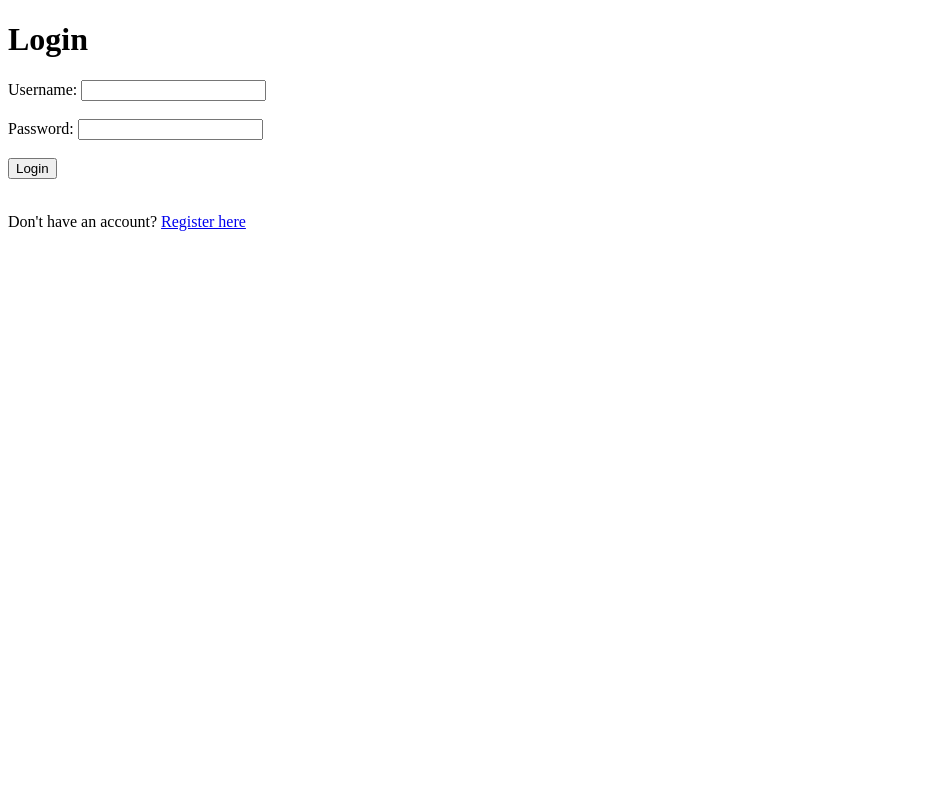
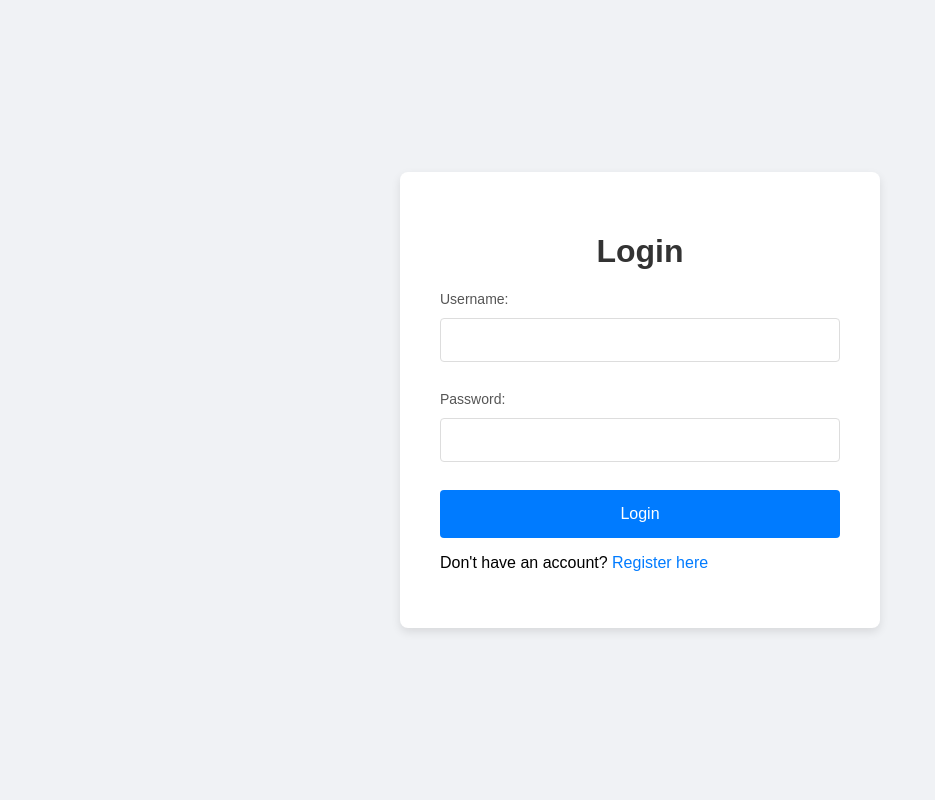
Before and after one commit to ejlanuza123/Math_Quiz, a PHP site: page /login.php in a window 1280 px wide. Shown: the whole page, without its empty margins (0-935 px from the left). Run offline with PHP 8.4, Linux system fonts and the light colour scheme.

Commit message:
added some style in login

```diff
--- a/login.php
+++ b/login.php
@@ -41,12 +41,108 @@ if ($_SERVER['REQUEST_METHOD'] == 'POST') {
     <meta charset="UTF-8">
     <meta name="viewport" content="width=device-width, initial-scale=1.0">
     <title>Login</title>
+    <style>
+        /* General Body Styles */
+        body {
+            font-family: 'Arial', sans-serif;
+            background-color: #f0f2f5;
+            display: flex;
+            justify-content: center;
+            align-items: center;
+            height: 100vh;
+            margin: 0;
+        }
+
+        /* Container Styling */
+        .container {
+            background-color: #ffffff;
+            padding: 40px;
+            border-radius: 8px;
+            box-shadow: 0 4px 10px rgba(0, 0, 0, 0.1);
+            width: 400px;
+        }
+
+        h1 {
+            text-align: center;
+            color: #333;
+            margin-bottom: 20px;
+        }
+
+        /* Form Inputs */
+        label {
+            font-size: 14px;
+            color: #555;
+        }
+
+        input[type="text"], input[type="password"] {
+            width: 100%;
+            padding: 12px;
+            margin: 10px 0;
+            border: 1px solid #ddd;
+            border-radius: 4px;
+            box-sizing: border-box;
+            font-size: 16px;
+            transition: border-color 0.3s;
+        }
+
+        input[type="text"]:focus, input[type="password"]:focus {
+            border-color: #007bff;
+            outline: none;
+        }
+
+        /* Submit Button */
+        input[type="submit"] {
+            background-color: #007bff;
+            color: white;
+            border: none;
+            padding: 15px 20px;
+            width: 100%;
+            font-size: 16px;
+            cursor: pointer;
+            border-radius: 4px;
+            transition: background-color 0.3s;
+        }
+
+        input[type="submit"]:hover {
+            background-color: #0056b3;
+        }
+
+        /* Error Message */
+        p.error {
+            color: red;
+            text-align: center;
+            font-size: 14px;
+            margin-bottom: 15px;
+        }
+
+        /* Link Styling */
+        p a {
+            text-decoration: none;
+            color: #007bff;
+        }
+
+        p a:hover {
+            text-decoration: underline;
+        }
+
+        /* Responsive Design */
+        @media (max-width: 480px) {
+            .container {
+                width: 90%;
+                padding: 30px;
+            }
+        }
+    </style>
 </head>
 <body>
+    <div class="container">
         <h1>Login</h1>
+
+        <!-- Display error message if exists -->
         <?php if ($error_message): ?>
-        <p style="color: red;"><?php echo $error_message; ?></p>
+            <p class="error"><?php echo $error_message; ?></p>
         <?php endif; ?>
+
         <form method="post" action="login.php">
             <label for="username">Username:</label>
             <input type="text" id="username" name="username" required><br><br>
@@ -56,7 +152,8 @@ if ($_SERVER['REQUEST_METHOD'] == 'POST') {
 
             <input type="submit" value="Login">
         </form>
-    <br>
+
         <p>Don't have an account? <a href="register.php">Register here</a></p>
+    </div>
 </body>
 </html>
```
Lines whose indentation alone changed are shown as unchanged.
